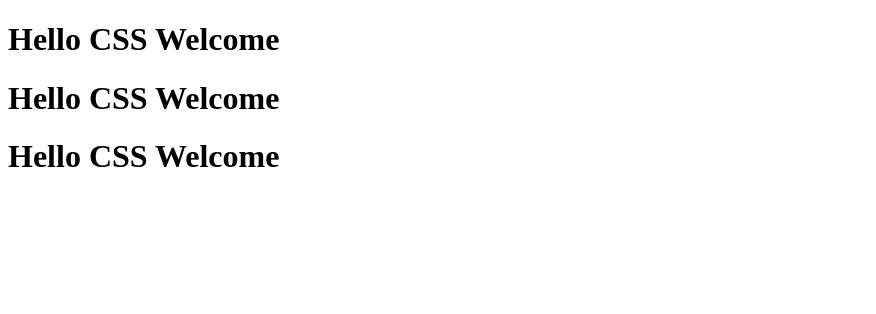
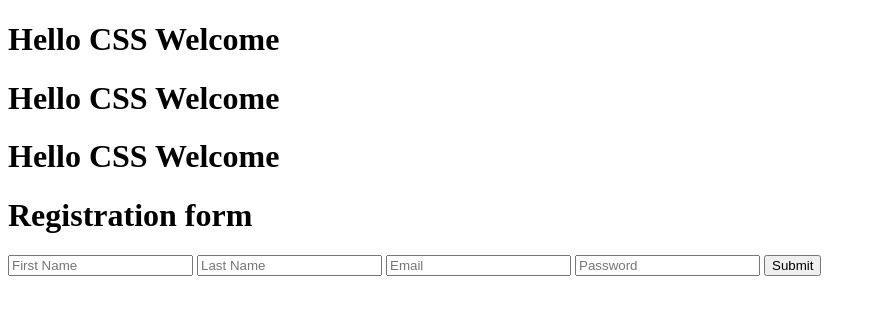
Before and after one commit to dev-pro-shamim/HTML, a plain HTML site: page index.html in a window 1280 px wide. Shown: the whole page, without its empty margins (0-876 px from the left). Drawn offline with Linux system fonts and the light colour scheme.

Commit message:
commited

```diff
--- a/index.html
+++ b/index.html
@@ -22,7 +22,12 @@
     <h1 id="afia">Hello CSS Welcome</h1>
     <h1 class="shamim" >Hello CSS Welcome</h1>
 
-
+<h1>Registration form</h1>
+<input type="text" placeholder="First Name">
+<input type="text" placeholder="Last Name">
+<input type="text" placeholder="Email">
+<input type="text" placeholder="Password">
+<button>Submit</button>
 
 
 
```
